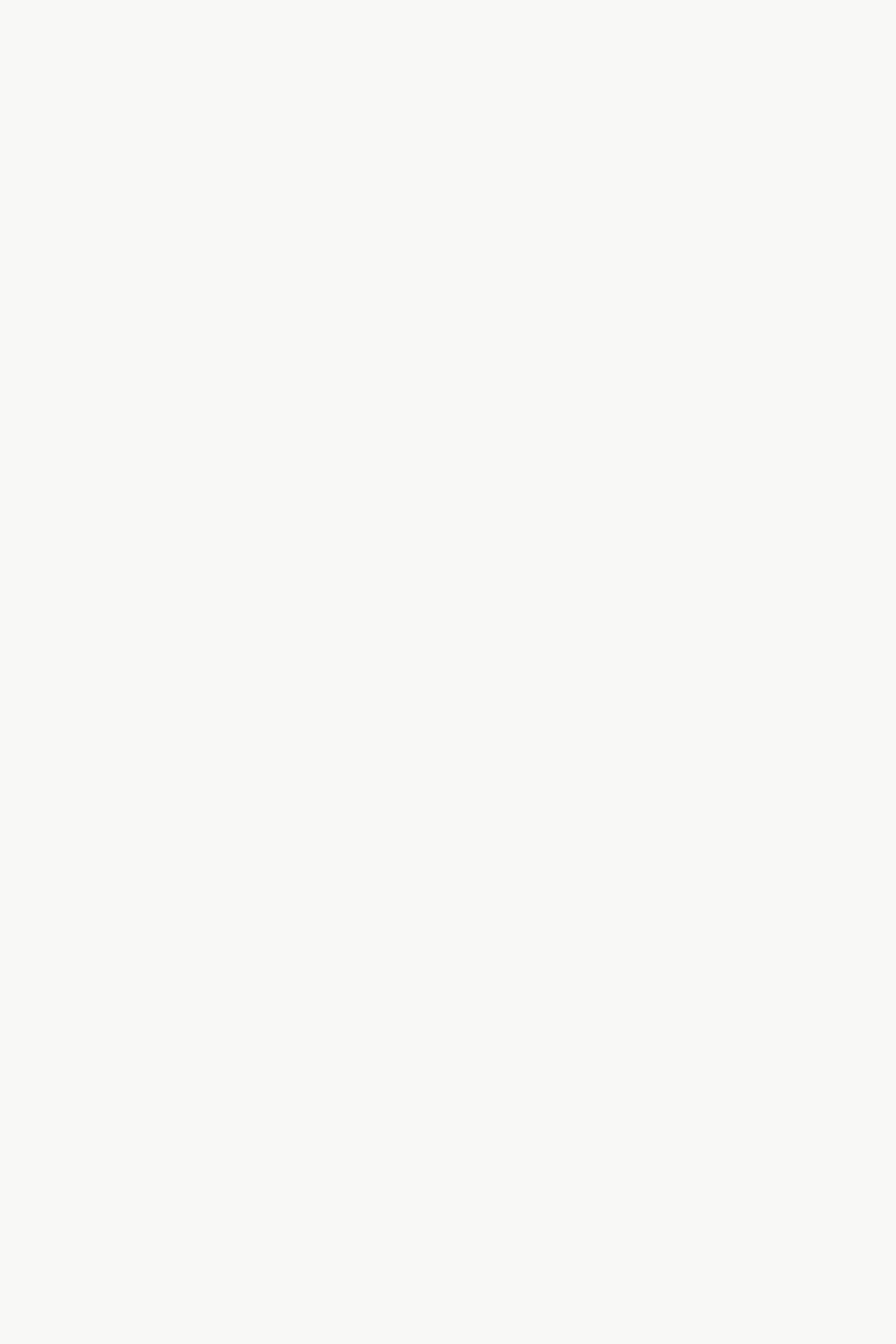
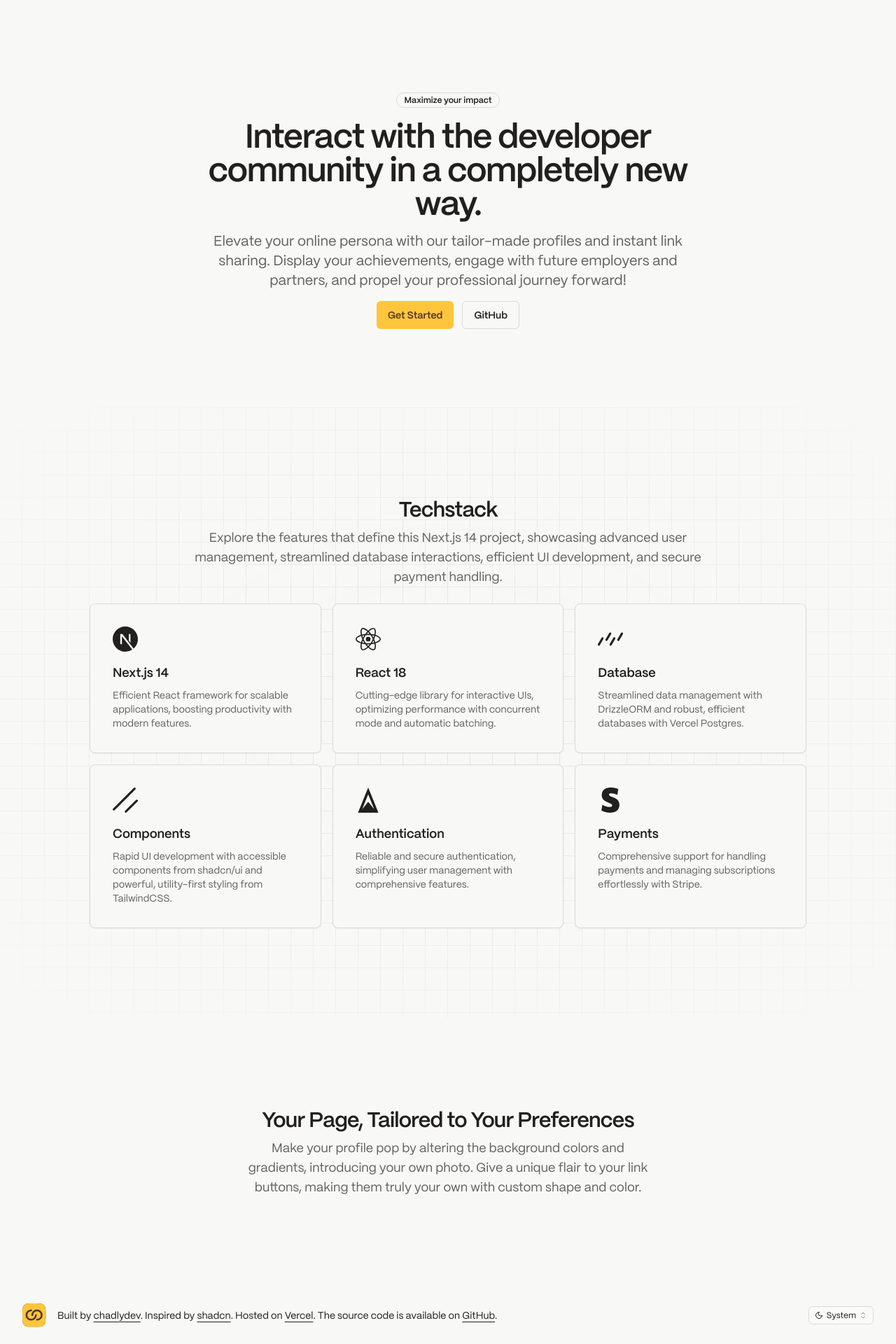
Before and after one commit to chadlydev/devlinks, a Next.js app: page / in a window 1280 px wide. Shown: the part 76-1996 px from the top of the page at 70% size. Before the commit the page ends 800 px from the top, so only its background shows below. Built offline with nearby package versions, Linux system fonts and the light colour scheme.

Commit message:
Revamp MarketingPage with new sections and components

```diff
--- a/app/(marketing)/header.tsx
+++ b/app/(marketing)/header.tsx
@@ -1,13 +1,19 @@
 import Logo from '@/components/logo';
 import { Button } from '@/components/ui/button';
+import Link from 'next/link';
+import { ROUTE_LOGIN } from '@/lib/constants';
+import ThemeDropdownMenu from '@/components/theme-dropdown-menu';
 
 export default function Header() {
 	return (
-		<header className='flex items-center justify-between p-4'>
+		<header className='flex h-24 items-center justify-between p-4'>
 			<Logo />
-			<Button size='sm' variant='secondary'>
-				Get started
-			</Button>
+			<div className='flex items-center gap-4'>
+				<ThemeDropdownMenu />
+				<Button asChild>
+					<Link href={ROUTE_LOGIN}>Login</Link>
+				</Button>
+			</div>
 		</header>
 	);
 }
--- a/app/(marketing)/page.tsx
+++ b/app/(marketing)/page.tsx
@@ -1,9 +1,165 @@
 import Header from '@/app/(marketing)/header';
+import { H1, H2, Large, Lead, Muted, Small } from '@/components/typography';
+import { Button } from '@/components/ui/button';
+import Link from 'next/link';
+import { ROUTE_SIGN_UP } from '@/lib/constants';
+import { Badge } from '@/components/ui/badge';
+import {
+	DrizzleIcon,
+	LuciaIcon,
+	NextjsIcon,
+	ReactIcon,
+	ShadcnIcon,
+	StripeIcon
+} from '@/components/icons';
+import { Card, CardContent } from '@/components/ui/card';
+import { LogoIcon } from '@/components/icons/logo-icon';
+import GridBackground from '@/components/grid-background';
+import ThemeDropdownMenu from '@/components/theme-dropdown-menu';
 
-export default function HomePage() {
+const features = [
+	{
+		name: 'Next.js 14',
+		description:
+			'Efficient React framework for scalable applications, boosting productivity with modern features.',
+		icon: <NextjsIcon size={36} />
+	},
+	{
+		name: 'React 18',
+		description:
+			'Cutting-edge library for interactive UIs, optimizing performance with concurrent mode and automatic batching.',
+		icon: <ReactIcon size={36} />
+	},
+	{
+		name: 'Database',
+		description:
+			'Streamlined data management with DrizzleORM and robust, efficient databases with Vercel Postgres.',
+		icon: <DrizzleIcon size={36} />
+	},
+	{
+		name: 'Components',
+		description:
+			'Rapid UI development with accessible components from shadcn/ui and powerful, utility-first styling from TailwindCSS.',
+		icon: <ShadcnIcon size={36} />
+	},
+	{
+		name: 'Authentication',
+		description:
+			'Reliable and secure authentication, simplifying user management with comprehensive features.',
+		icon: <LuciaIcon size={36} />
+	},
+	{
+		name: 'Payments',
+		description:
+			'Comprehensive support for handling payments and managing subscriptions effortlessly with Stripe.',
+		icon: <StripeIcon size={36} />
+	}
+];
+
+export default function MarketingPage() {
 	return (
-		<main>
+		<main className='flex min-h-svh flex-col'>
 			<Header />
+			<section className='py-28'>
+				<div className='container flex w-fit max-w-3xl flex-col items-center gap-4 px-4 text-center md:px-8'>
+					<Badge variant='outline'>Maximize your impact</Badge>
+					<H1>Interact with the developer community in a completely new way.</H1>
+					<Lead>
+						Elevate your online persona with our tailor-made profiles and instant link sharing.
+						Display your achievements, engage with future employers and partners, and propel your
+						professional journey forward!
+					</Lead>
+					<div className='flex gap-3'>
+						<Button asChild>
+							<Link href={ROUTE_SIGN_UP}>Get Started</Link>
+						</Button>
+						<Button asChild variant='outline'>
+							<Link href='https://github.com/chadlydev' target='_blank'>
+								GitHub
+							</Link>
+						</Button>
+					</div>
+				</div>
+			</section>
+
+			{/* FEATURES SECTION */}
+			<section className='bg-background/60 relative py-32' id='features'>
+				<GridBackground className='dark:bg-grid-white/[0.2] bg-grid-black/[0.2]' />
+				<div className='container flex flex-col gap-6 px-4 text-center md:px-8'>
+					<div className='mx-auto max-w-3xl'>
+						<H2>Techstack</H2>
+						<Lead className='text-lg'>
+							Explore the features that define this Next.js 14 project, showcasing advanced user
+							management, streamlined database interactions, efficient UI development, and secure
+							payment handling.
+						</Lead>
+					</div>
+					<div className='mx-auto grid w-full justify-center gap-4 sm:grid-cols-2 md:max-w-[64rem] lg:grid-cols-3'>
+						{features.map((feature, i) => (
+							<Card
+								key={i}
+								className='bg-background relative overflow-clip rounded-lg border p-2 text-left'
+							>
+								<CardContent className='flex max-h-[220px] w-full flex-col gap-4 rounded-md p-6'>
+									{feature.icon}
+									<div className='space-y-2'>
+										<Large>{feature.name}</Large>
+										<Muted>{feature.description}</Muted>
+									</div>
+								</CardContent>
+							</Card>
+						))}
+					</div>
+				</div>
+			</section>
+
+			<section className='flex flex-col gap-6  py-32 text-center ' id='features'>
+				<div className='container max-w-2xl'>
+					<H2>Your Page, Tailored to Your Preferences</H2>
+					<Lead className='px-4 text-lg'>
+						Make your profile pop by altering the background colors and gradients, introducing your
+						own photo. Give a unique flair to your link buttons, making them truly your own with
+						custom shape and color.
+					</Lead>
+					{/* TODO add previews */}
+				</div>
+			</section>
+
+			<footer className='container mt-auto flex flex-col items-center gap-4 px-4 py-6 text-center md:flex-row md:px-8'>
+				<LogoIcon />
+				<Small className='leading-7 md:mr-auto md:text-left'>
+					Built by{' '}
+					<Link
+						href='https://github.com/chadlydev'
+						target='_blank'
+						className='underline underline-offset-4'
+					>
+						chadlydev
+					</Link>
+					. Inspired by{' '}
+					<Link
+						href='https://github.com/shadcn'
+						target='_blank'
+						className='underline underline-offset-4'
+					>
+						shadcn
+					</Link>
+					. Hosted on{' '}
+					<Link href='https://vercel.com/' target='_blank' className='underline underline-offset-4'>
+						Vercel
+					</Link>
+					. The source code is available on{' '}
+					<Link
+						href='https://github.com/chadlydev'
+						target='_blank'
+						className='underline underline-offset-4'
+					>
+						GitHub
+					</Link>
+					.
+				</Small>
+				<ThemeDropdownMenu />
+			</footer>
 		</main>
 	);
 }
```
